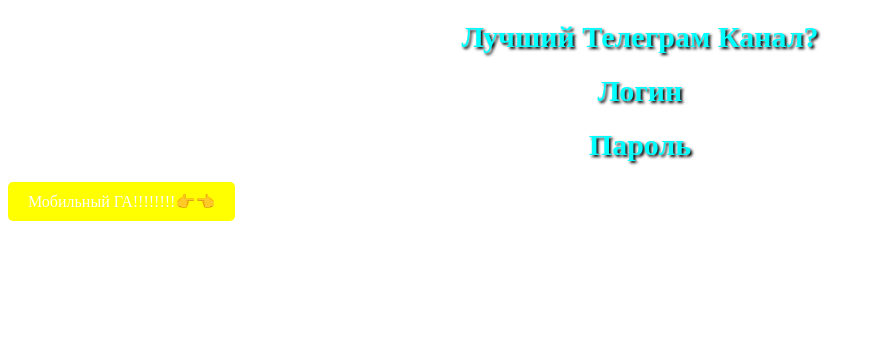
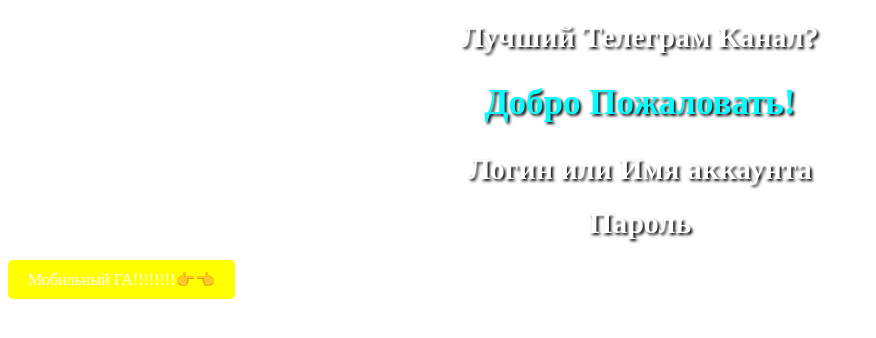
Before and after one commit to nifnsmeifhskw/Zidezi, a plain HTML site: page index.html in a window 1280 px wide. Shown: the whole page, without its empty margins (0-876 px from the left). Drawn offline with Linux system fonts and the light colour scheme.

Commit message:
Update index.html

```diff
--- a/index.html
+++ b/index.html
@@ -7,7 +7,7 @@
 <h1>Лучший Телеграм Канал?</h1> <!-- h1,h6 Как большая размер -->
   <style>
 h1 {
-  color: cyan; /* Цвет текста */
+  color: white; /* Цвет текста */
   font-size: 30px; /* Тут размер шрифта */
   text-align: center; /* Вырывание текста главного*/
   text-shadow: 2px 2px 3px black; /* Оутлайн, 5- размытие*/
@@ -55,9 +55,14 @@
         background-color: #696969; /*затемнение*/
     }
   </style>
-  <div>
-<h1>Логин</h1>
-<h1>Пароль</h1>
+  <div id="heater">
+<h2>Добро Пожаловать!</h2>
+  </div>
+<div id="content">
+  <h1>Логин или Имя аккаунта</h1>
+</div>
+  <div id="footer">
+    <h1> Пароль</h1>
   </div>
 </head>
 <body>
```
